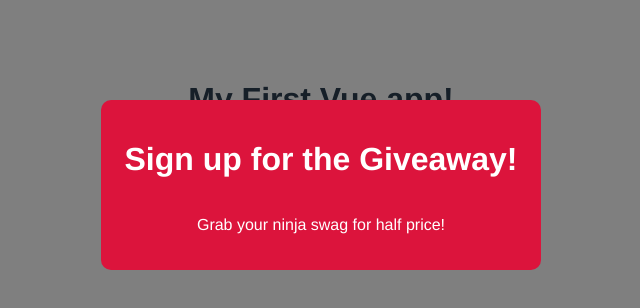
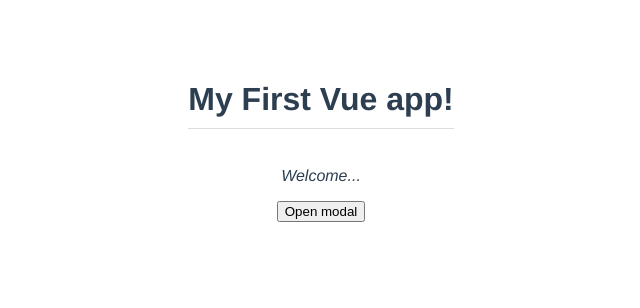
Before and after one commit to FourSqweez/beginer-vue3-modal, a Vue app: page / in a window 1280 px wide. Shown: the top 308 px of the page, without its empty margins (319-959 px from the left). Built offline with nearby package versions, Linux system fonts and the light colour scheme.

Commit message:
Emitting custom events

```diff
--- a/src/App.vue
+++ b/src/App.vue
@@ -1,6 +1,10 @@
 <template>
   <h1>{{ title }}</h1>
-  <Modal :header="header" :text="text" theme="sale" />
+  <p>Welcome...</p>
+  <div v-if="showModal">
+    <Modal :header="header" :text="text" theme="sale" @close="toggleModal" />
+  </div>
+  <button @click="toggleModal">Open modal</button>
 </template>
 
 <script>
@@ -14,7 +18,13 @@
       title: 'My First Vue app!',
       header: 'Sign up for the Giveaway!',
       text: 'Grab your ninja swag for half price!',
+      showModal: false,
     }
+  },
+  methods: {
+    toggleModal() {
+      this.showModal = !this.showModal
+    },
   },
 }
 </script>
--- a/src/components/Modal.vue
+++ b/src/components/Modal.vue
@@ -1,5 +1,5 @@
 <template>
-  <div class="backdrop">
+  <div class="backdrop" @click="closeModal">
     <div
       class="modal"
       :class="{ sale: theme === 'sale', dark: theme !== 'sale' }">
@@ -12,6 +12,11 @@
 <script>
 export default {
   props: ['header', 'text', 'theme'],
+  methods: {
+    closeModal() {
+      this.$emit('close')
+    },
+  },
 }
 </script>
 
```
